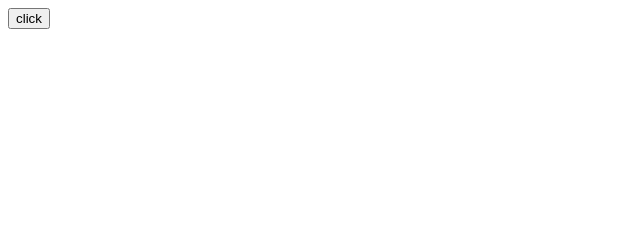
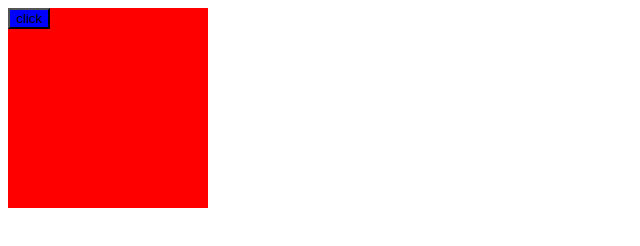
Before and after one commit to kaplya04/JS, a plain HTML site: page index.html in a window 1280 px wide. Both pictures are taken after a click on the button "click". Shown: the whole page, without its empty margins (0-640 px from the left). Drawn offline with Linux system fonts and the light colour scheme.

Commit message:
mouseover

```diff
--- a/css/style.css
+++ b/css/style.css
@@ -0,0 +1,5 @@
+.click{
+    width: 200px;
+    height: 200px;
+    background: red;
+}
--- a/js/st.js
+++ b/js/st.js
@@ -3,3 +3,15 @@ let button = document.querySelector('.btn')
 button.addEventListener('click', function(){
     console.log('hello')
 })
+
+function setColor(e){
+    if(e.type==='mouseover')
+    e.target.style.backgroundColor = "black"
+    else
+    if(e.type==="mouseout")
+        e.target.style.backgroundColor = "blue"
+}
+
+let click = document.querySelector('.click')
+click.addEventListener("mouseover", setColor)
+click.addEventListener("mouseout", setColor)
```
Also changed, not shown: index.html (line endings or trailing spaces).
